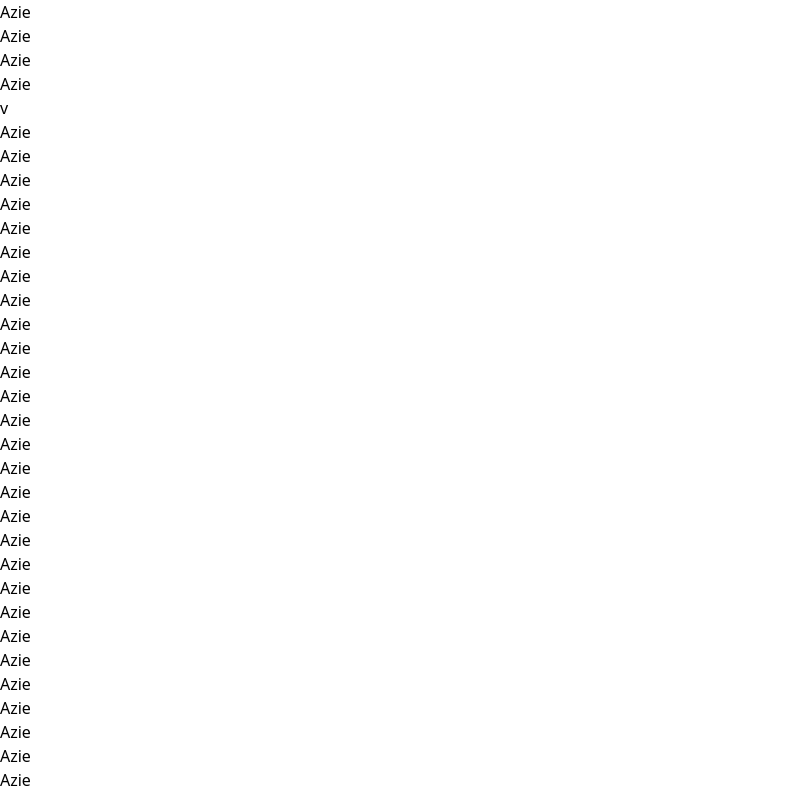
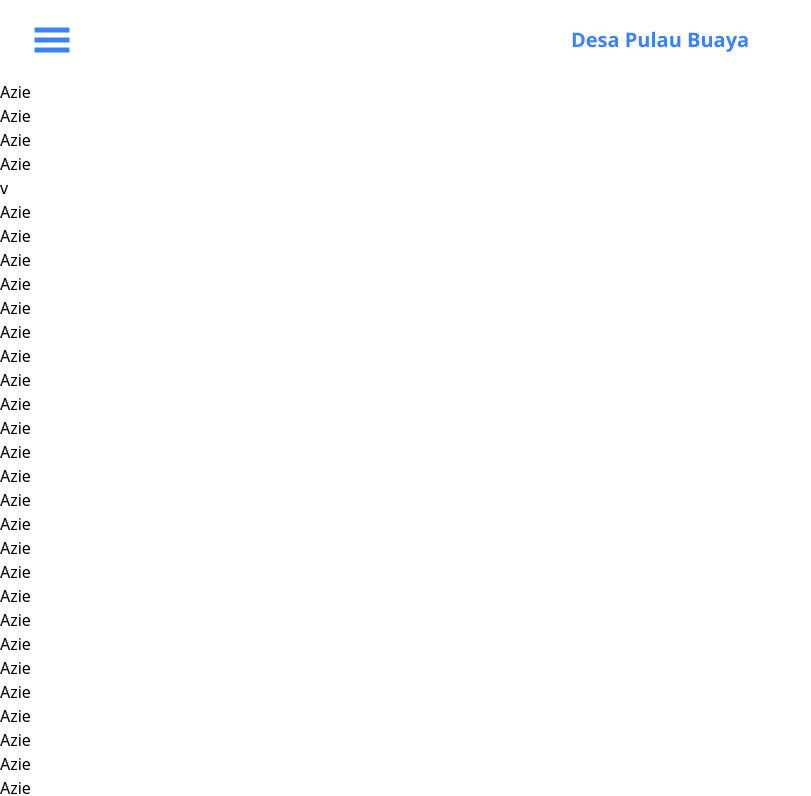
Before and after one commit to aziemp66/Desa-Pulau-Buaya-Front-End, a React (Vite) app: page / in a window 1280 px wide. Shown: the top 796 px of the page, without its empty margins (0-811 px from the left). Built offline with nearby package versions, Linux system fonts and the light colour scheme.

Commit message:
showing nav bar

```diff
--- a/src/App.jsx
+++ b/src/App.jsx
@@ -19,7 +19,7 @@ function App() {
           !show && "lg:-translate-x-80"
         }`}
       >
-        {/* <Navbar toggleShow={setShow} show={show} /> */}
+        <Navbar toggleShow={setShow} show={show} />
         <Routes>
           <Route path="/" element={<Home />} />
           <Route path="/about" element={<About />} />
```
